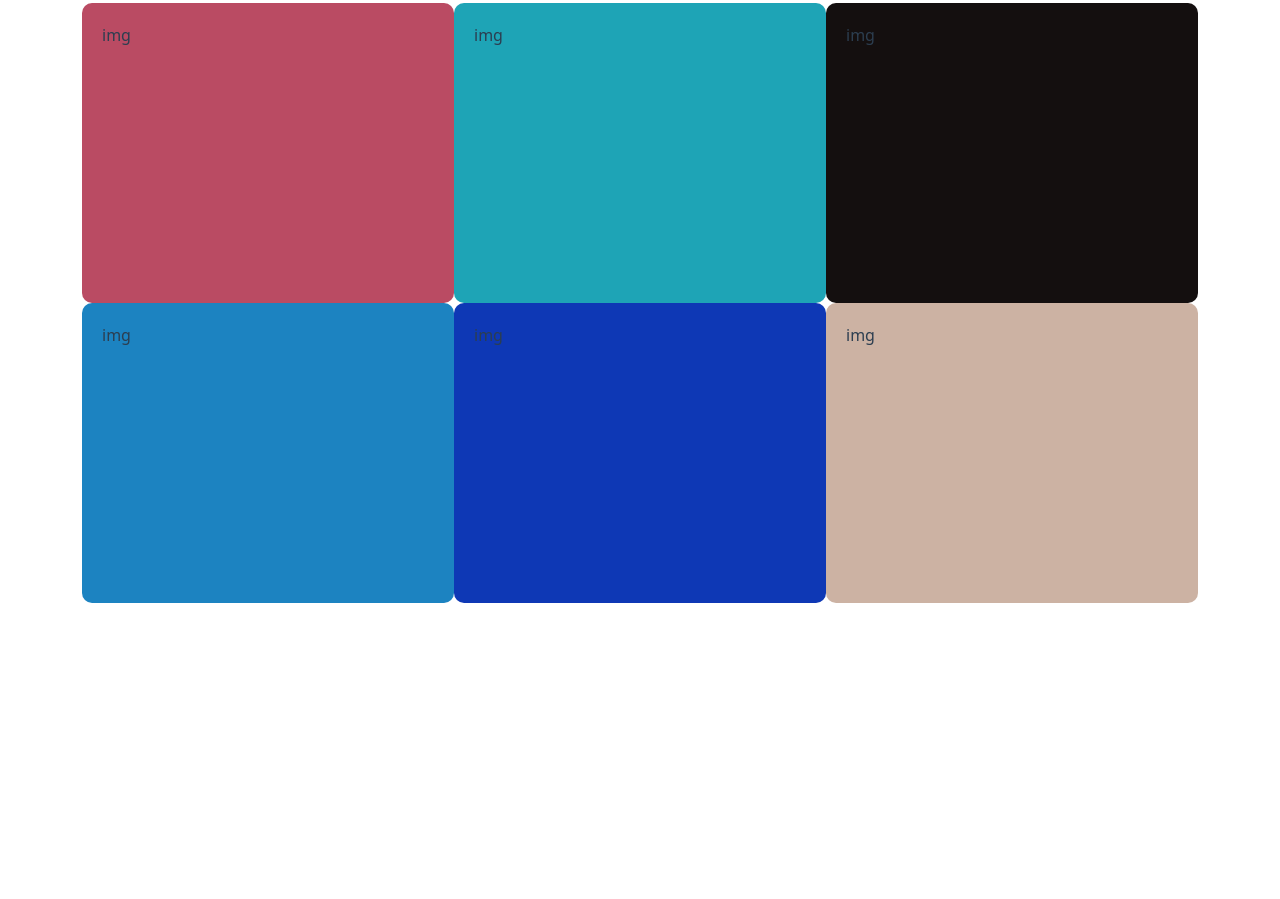
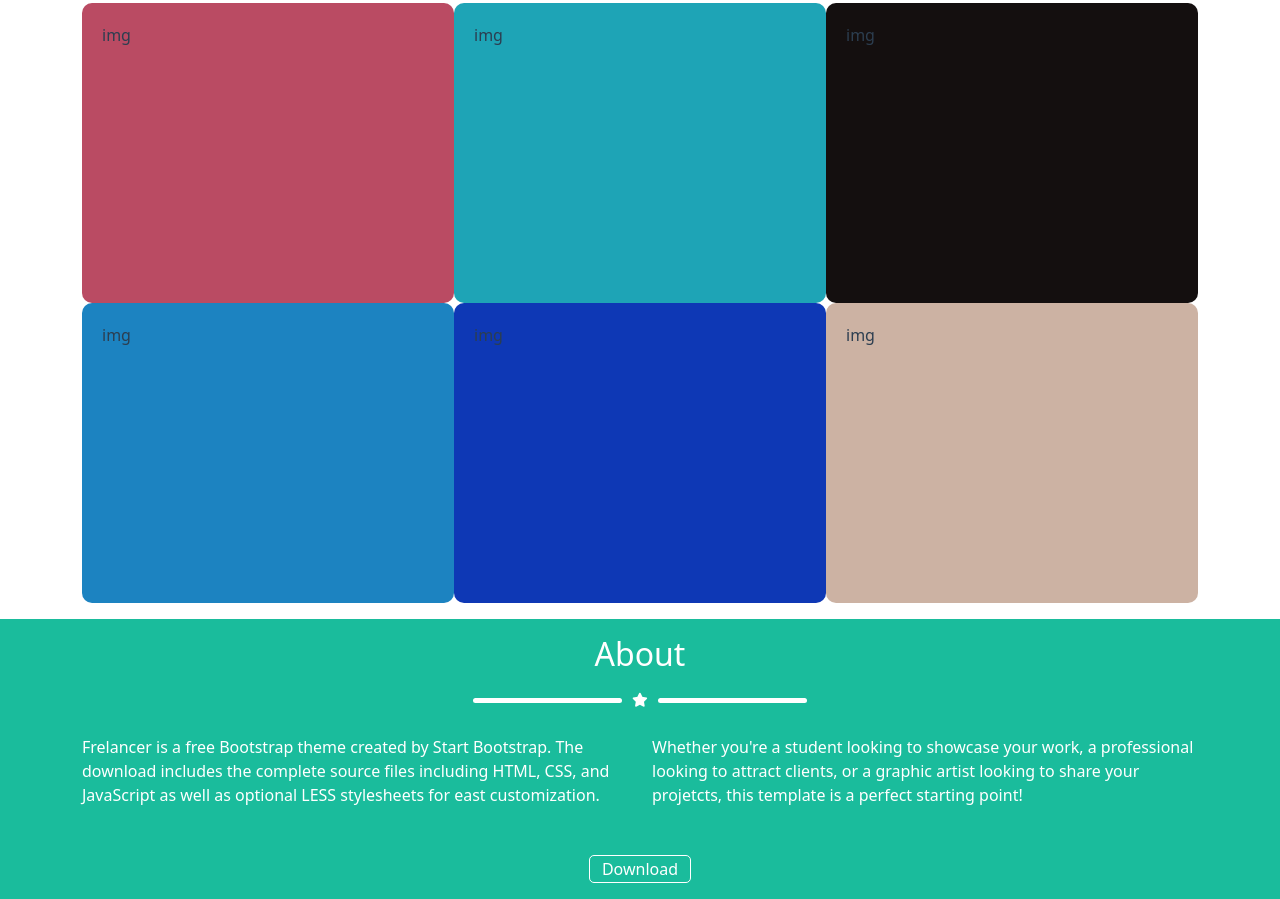
Before and after one commit to giovannifranchi/html-css-bootstrap-freelancer, a plain HTML site: page index.html in a window 1280 px wide. Shown: the part 601-1500 px from the top of the page. Before the commit the page ends 1220 px from the top, so only its background shows below. Drawn offline with nearby package versions, Linux system fonts and the light colour scheme.

```diff
--- a/css/style.css
+++ b/css/style.css
@@ -12,6 +12,10 @@ Utility
     display: flex;
     justify-content: center;
     align-items: center;
+}
+
+.decoration-container.small {
+    width: 30%;
 }
 
 .decoration-container hr {
@@ -46,14 +50,21 @@ Utility
     background-color: var(--sixth-pic-color);
 }
 
+.button {
+    font-family: inherit;
+    color: inherit;
+    background-color: transparent;
+    border: 1px solid #fff;
+    border-radius: 5px;
+    width: auto;
+}
+
 
 /*
 ------------
 Header
 ------------
 */
-
-
 
 header {
     background-color: var(--header-color);
@@ -103,8 +114,14 @@ Portfolio Section
     margin: 0;
 }
 
-/* #portfolio-section .box-img::after {
-    content: '';
-    display: block;
-    padding-top: 66%;
-} */
+
+/*
+------------
+About Section
+------------
+ */
+
+#about-section {
+    background-color: var(--section-first-color);
+    color: #fff;
+}
--- a/index.html
+++ b/index.html
@@ -116,6 +116,50 @@
             </div>
         </section>
         <!-- /Portfolio Section-->
+        <!-- About Section -->
+        <section id="about-section">
+            <!-- Container -->
+            <div class="container">
+                <h2 class="text-center text-reset pt-3">About</h2>
+                <!-- Decoration Container -->
+                <div class="decoration-container small">
+                    <hr>
+                    <i class="fa-solid fa-star"></i>
+                    <hr>
+                </div>
+                <!-- /Decoration Container -->
+                <!-- Row -->
+                <div class="row flex-column flex-md-row justify-content-center align-content-center">
+                    <div class="col-6">
+                        <p class="text-reset py-3">
+                            Frelancer is a free Bootstrap theme created by Start Bootstrap. The download includes the complete source files including HTML, CSS, and JavaScript as well as optional LESS stylesheets for east customization.
+                        </p>
+                    </div>
+                    <div class="col-6">
+                        <p class="text-reset py-3">
+                            Whether you're a student looking to showcase your work, a professional looking to attract clients, or a graphic artist looking to share your projetcts, this template is a perfect starting point!
+                        </p>
+                    </div>
+                </div>
+                <!-- /Row -->
+                <!-- Row -->
+                <div class="row py-3 justify-content-center">
+                    <button class="button">
+                        Download
+                    </button>
+                </div>
+                <!-- /Row -->
+            </div>
+            <!-- /container -->
+        </section>
+        <!-- /About Section -->
+        <!-- Contact Section -->
+        <section id="contact-section">
+            <div class="container">
+
+            </div>
+        </section>
+        <!-- /Contact Section -->
     </main>
     <!-- /Main -->
     <!-- Footer -->
```
